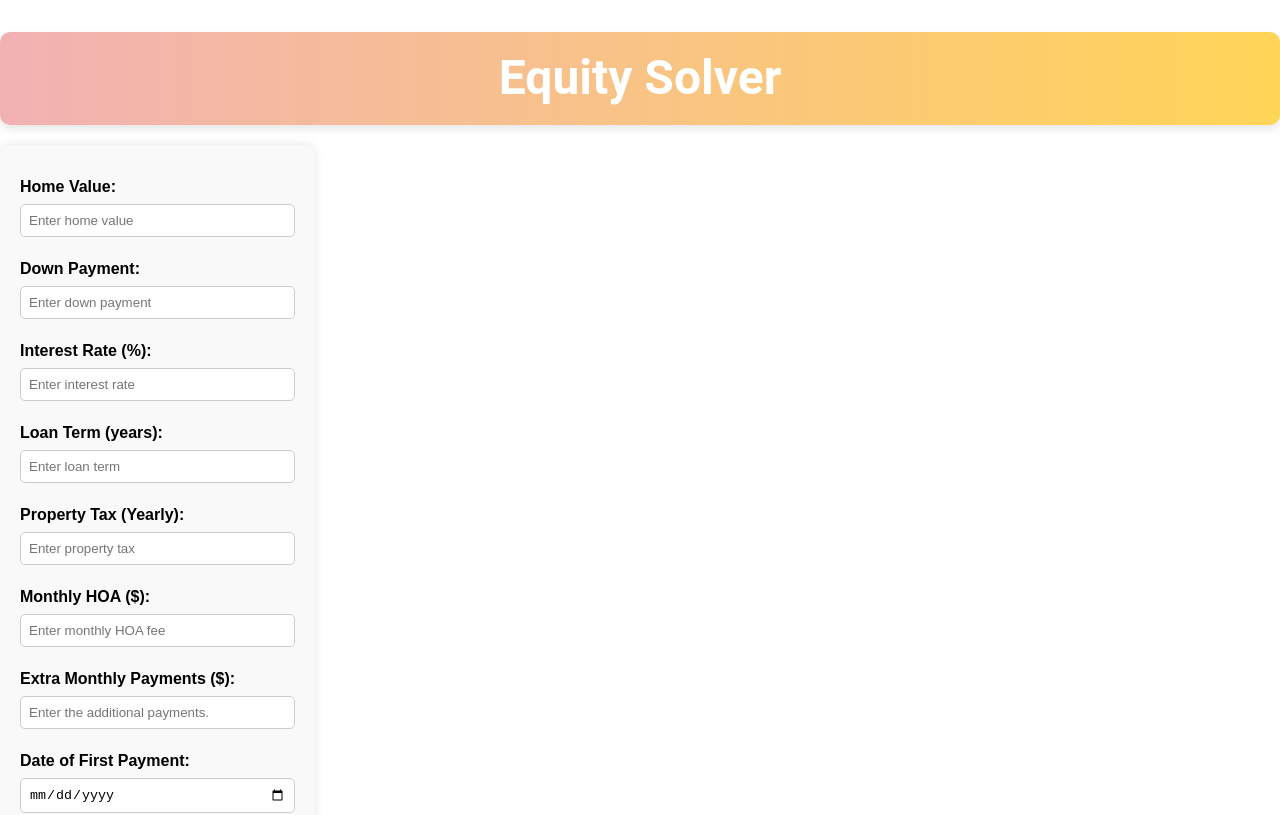
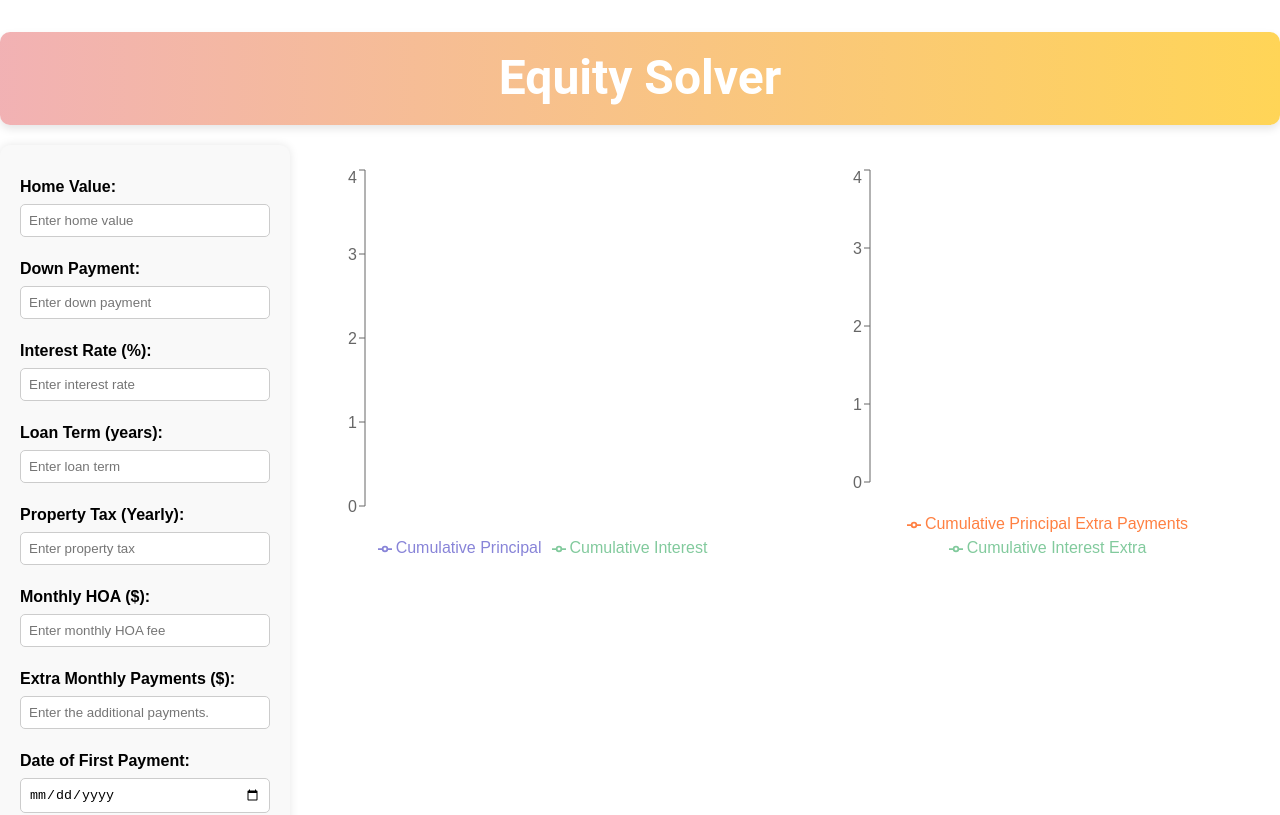
Before and after one commit to kvjl/EquitySolver, a React (Vite) app: page / in a window 1280 px wide. Shown: the top 815 px of the page. Built offline with nearby package versions, Linux system fonts and the light colour scheme.

Commit message:
minor css changes

```diff
--- a/src/App.css
+++ b/src/App.css
@@ -23,13 +23,15 @@ p {
 
 .flex-container {
   display: flex;
-
+  flex-direction: row;
+  justify-content: space-between;
   align-items: flex-start; /* Align items at the top */
   flex-wrap: wrap; /* Allow wrapping on smaller screens */
-  gap: 0px; /* Add some space between the form and the chart grid */
+  gap: 20px;
 }
 
 .left-side {
+  flex: 1;
 }
 
 form {
@@ -42,7 +44,7 @@ form {
   box-shadow: 0 0 10px rgba(0, 0, 0, 0.1);
   width: 100%;
   margin-bottom: 3%;
-  margin-right: 20px;
+  margin-right: 10px;
 }
 
 .home-finder-form {
@@ -80,19 +82,18 @@ button:hover {
 }
 
 .chart-grid {
-  margin-left: 40px;
-  flex: 1;
-  margin-right: 50px 0; /* Center the grid */
+  margin-left: 10px; /* Add space to the left of the chart grid */
+  flex: 1; /* Make the chart grid take up equal space */
   display: grid;
-  grid-template-columns: 1fr 1fr;
-  gap: 20px;
-  max-width: 1200px; /* Limit the width of the grid */
+  grid-template-columns: 1fr 1fr; /* Two columns for charts */
+  gap: 10px; /* Space between charts */
+  max-width: 1000px;
   width: 100%;
 }
 
 .chart-item {
   width: 100%;
-  padding: 30px; /* Optional: Add padding for better alignment */
+  padding: 20px;
 }
 
 .ai-response {
@@ -109,7 +110,6 @@ button:hover {
 #smart-insights-section {
   padding-top: -30px;
 }
-
 input[readonly] {
   background-color: #f0f0f0; /* Light gray background */
   color: #888; /* Darker gray text */
```
